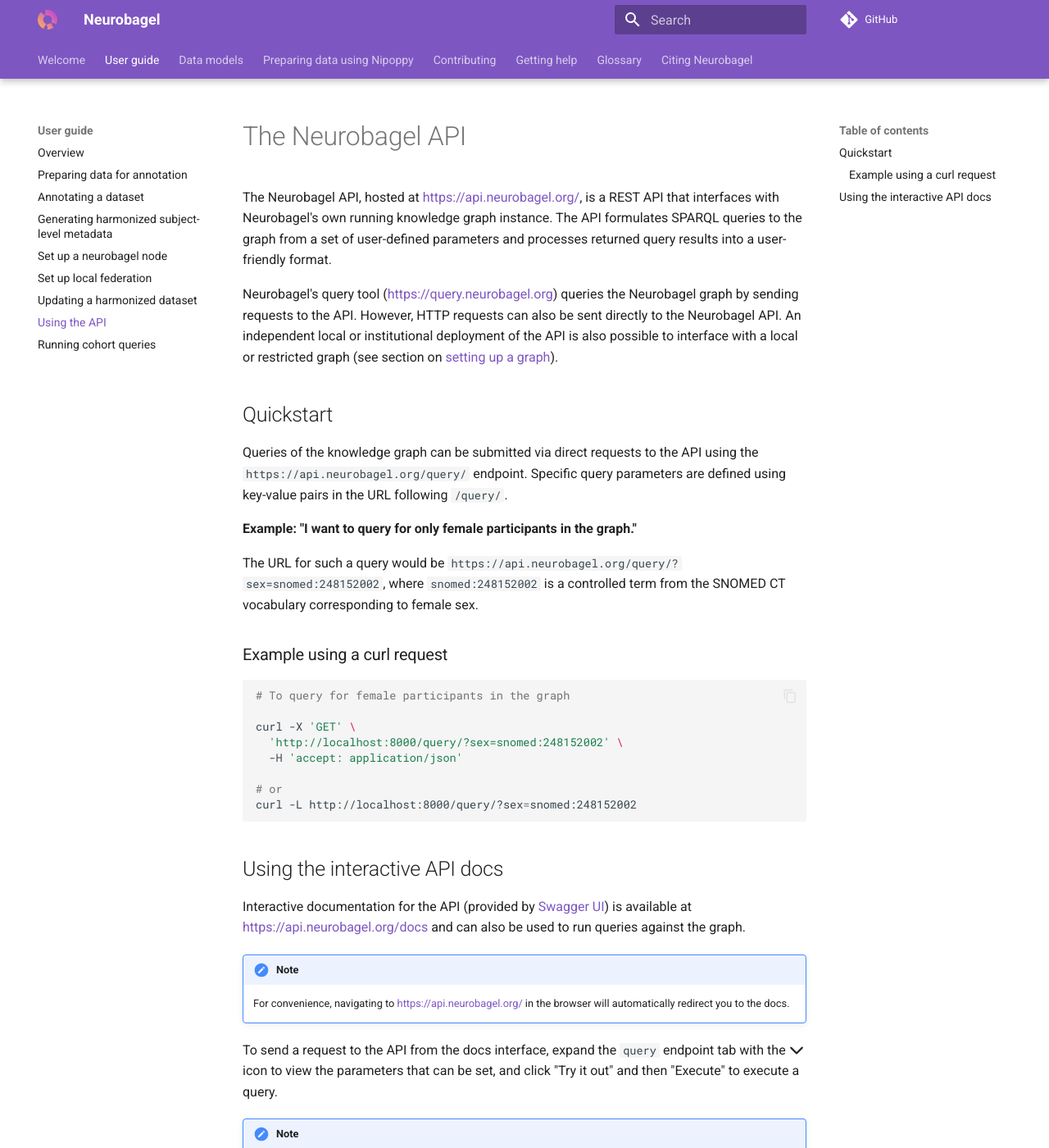
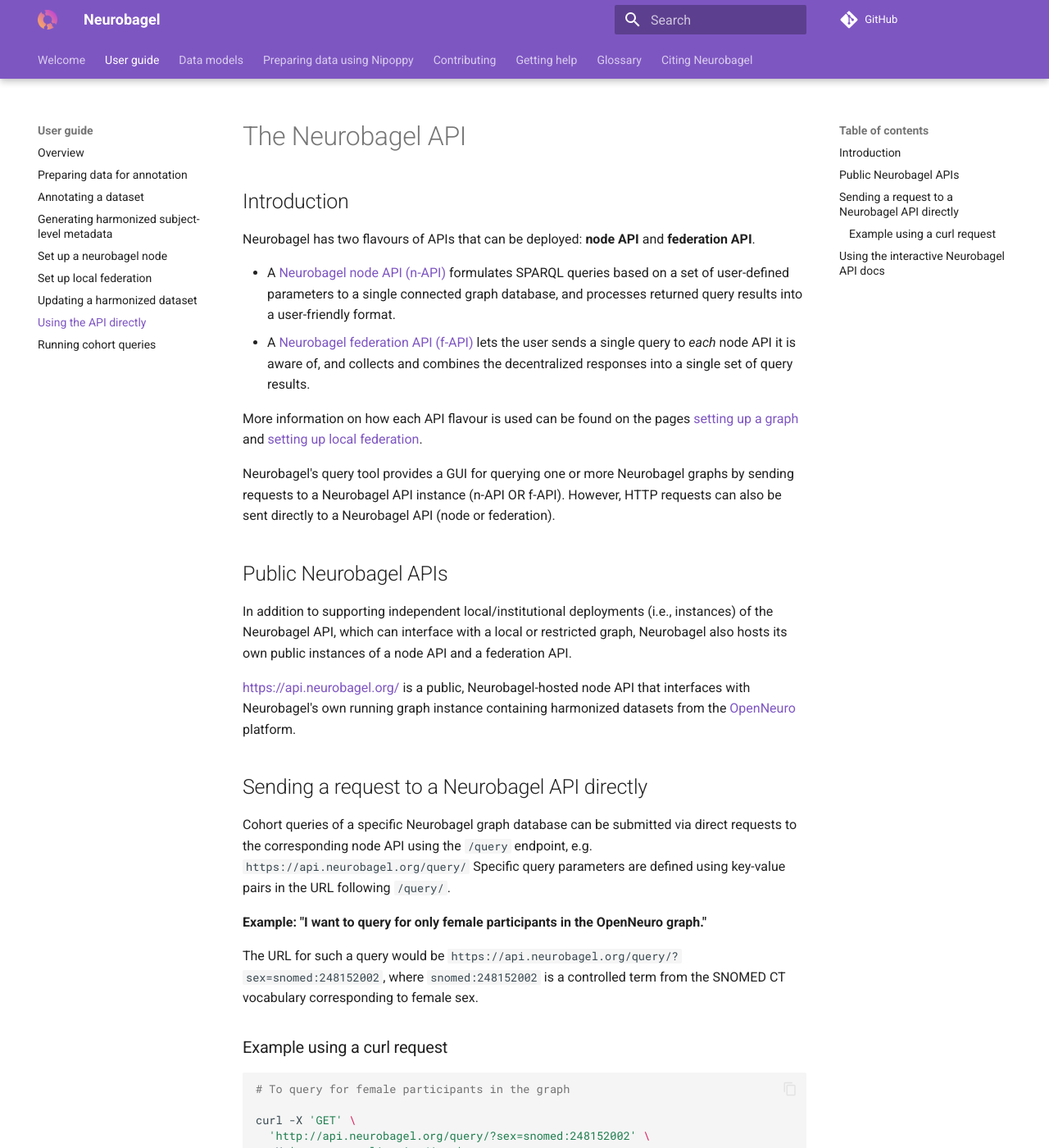
Before and after one commit to neurobagel/develop, an MkDocs documentation site: the page built from docs/docs/api.md, in a window 1280 px wide and 1400 px high. Shown: the whole window at 82% size. Built offline with MkDocs 1.6.1 and Material for MkDocs 9.7.7, drawn with Linux system fonts in a browser that asks for light colours; comment, search, counter and statistics services are not loaded; some of the changed text lies outside the part shown.

Commit message:
[REF] Switch to GraphDB defaults and better differentiate Neurobagel APIs (neurobagel/documentation#156)
* reorder GraphDB instructions to be the default

* fix capitalization and minor edits

* add note on Stardog backend deprecation

* be explicit about which APIs we are talking about

* better distinguish f-API / n-API and explain public Neurobagel APIs

Co-authored-by: Sebastian Urchs <surchs@users.noreply.github.com>

---------

Co-authored-by: Sebastian Urchs <surchs@users.noreply.github.com>

````diff
--- a/docs/docs/api.md
+++ b/docs/docs/api.md
@@ -1,19 +1,29 @@
 # The Neurobagel API
 
-The Neurobagel API, hosted at [https://api.neurobagel.org/](https://api.neurobagel.org/),
-is a REST API that interfaces with Neurobagel's own running knowledge graph instance.
-The API formulates SPARQL queries to the graph from a set of user-defined parameters and
-processes returned query results into a user-friendly format.
+## Introduction
 
-Neurobagel's query tool ([https://query.neurobagel.org](https://query.neurobagel.org)) queries the Neurobagel graph by sending requests to the API.
-However, HTTP requests can also be sent directly to the Neurobagel API.
-An independent local or institutional deployment of the API is also possible to interface with a local or restricted graph (see section on [setting up a graph](infrastructure.md)).
+Neurobagel has two flavours of APIs that can be deployed: **node API** and **federation API**.
 
-## Quickstart
-Queries of the knowledge graph can be submitted via direct requests to the API using the `https://api.neurobagel.org/query/` endpoint.
+- A [Neurobagel node API (n-API)](https://github.com/neurobagel/api) formulates SPARQL queries based on a set of user-defined parameters to a single connected graph database, and processes returned query results into a user-friendly format.
+- A [Neurobagel federation API (f-API)](https://github.com/neurobagel/federation-api) lets the user sends a single query to _each_ node API it is aware of, and collects and combines the decentralized responses into a single set of query results.
+
+More information on how each API flavour is used can be found on the pages [setting up a graph](infrastructure.md) and [setting up local federation](federate.md).
+
+Neurobagel's query tool provides a GUI for querying one or more Neurobagel graphs by sending requests to a Neurobagel API instance (n-API OR f-API).
+However, HTTP requests can also be sent directly to a Neurobagel API (node or federation).
+
+## Public Neurobagel APIs
+
+In addition to supporting independent local/institutional deployments (i.e., instances) of the Neurobagel API, which can interface with a local or restricted graph,
+Neurobagel also hosts its own public instances of a node API and a federation API.
+
+[https://api.neurobagel.org/](https://api.neurobagel.org/) is a public, Neurobagel-hosted node API that interfaces with Neurobagel's own running graph instance containing harmonized datasets from the [OpenNeuro](https://openneuro.org/) platform.
+
+## Sending a request to a Neurobagel API directly
+Cohort queries of a specific Neurobagel graph database can be submitted via direct requests to the corresponding node API using the `/query` endpoint, e.g. `https://api.neurobagel.org/query/`
 Specific query parameters are defined using key-value pairs in the URL following `/query/`.
 
-**Example: "I want to query for only female participants in the graph."**
+**Example: "I want to query for only female participants in the OpenNeuro graph."**
 
 The URL for such a query would be `https://api.neurobagel.org/query/?sex=snomed:248152002`, where `snomed:248152002` is a controlled term from the SNOMED CT vocabulary corresponding to female sex.
 
@@ -22,15 +32,15 @@
 # To query for female participants in the graph
 
 curl -X 'GET' \
-  'http://localhost:8000/query/?sex=snomed:248152002' \
+  'http://api.neurobagel.org/query/?sex=snomed:248152002' \
   -H 'accept: application/json'
 
 # or
-curl -L http://localhost:8000/query/?sex=snomed:248152002
+curl -L http://api.neurobagel.org/query/?sex=snomed:248152002
 ```
 
-## Using the interactive API docs
-Interactive documentation for the API (provided by [Swagger UI](https://github.com/swagger-api/swagger-ui)) is available at [https://api.neurobagel.org/docs](https://api.neurobagel.org/docs) and can also be used to run queries against the graph.
+## Using the interactive Neurobagel API docs
+Interactive documentation for a Neurobagel API (provided by [Swagger UI](https://github.com/swagger-api/swagger-ui)) is available at the `/docs` endpoint (e.g., [https://api.neurobagel.org/docs](https://api.neurobagel.org/docs)) and can also be used to run queries against the graph.
 
 !!! note
     For convenience, navigating to [https://api.neurobagel.org/](https://api.neurobagel.org/) in the browser will automatically redirect you to the docs.
--- a/docs/mkdocs.yml
+++ b/docs/mkdocs.yml
@@ -30,7 +30,7 @@
     - Set up a neurobagel node: "infrastructure.md"
     - Set up local federation: "federate.md"
     - Updating a harmonized dataset: "updating_dataset.md"
-    - Using the API: "api.md"
+    - Using the API directly: "api.md"
     - Running cohort queries: "query_tool.md"
   - Data models:
     - Augmented BIDS data dictionaries: "dictionaries.md"
````
Also changed, not shown: docs/docs/federate.md (+1 -1 lines), docs/docs/infrastructure.md (+165 -167 lines), docs/docs/overview.md (+1 -1 lines), docs/docs/query_tool.md (+2 -2 lines).
